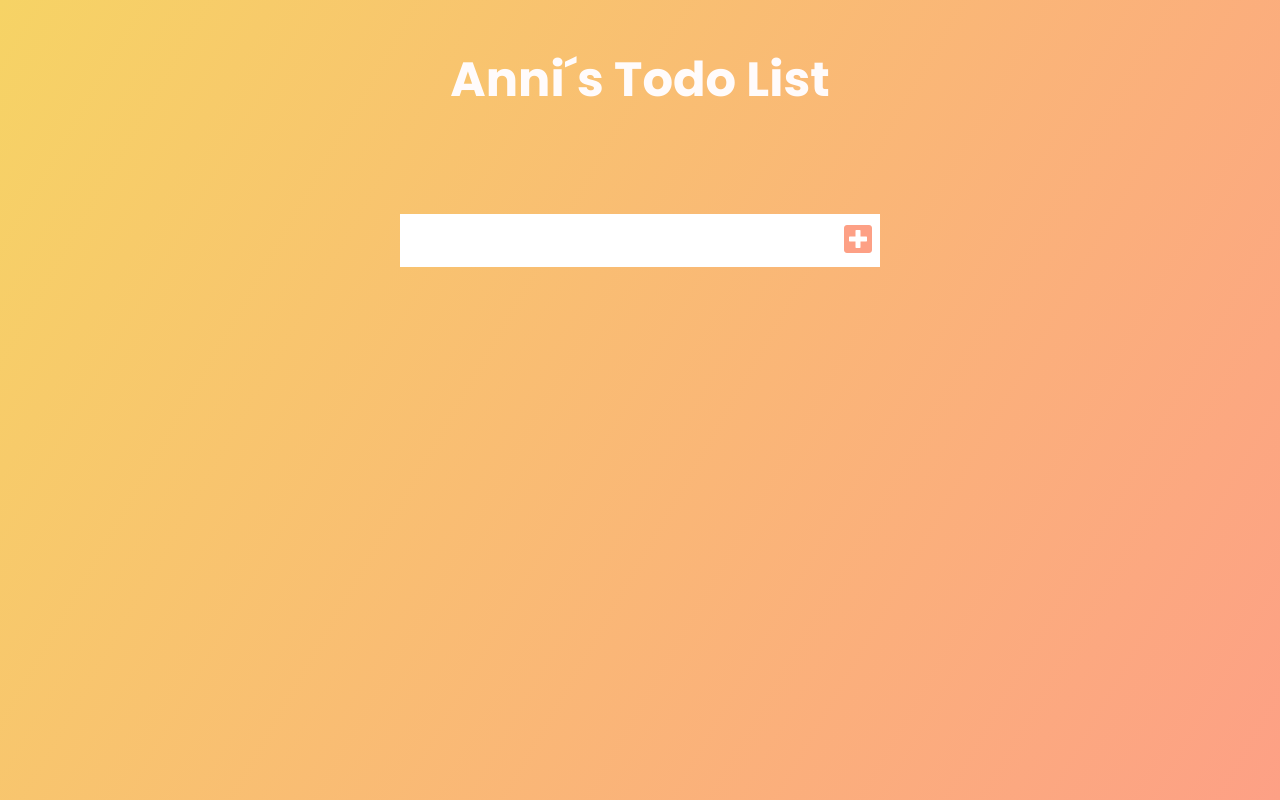
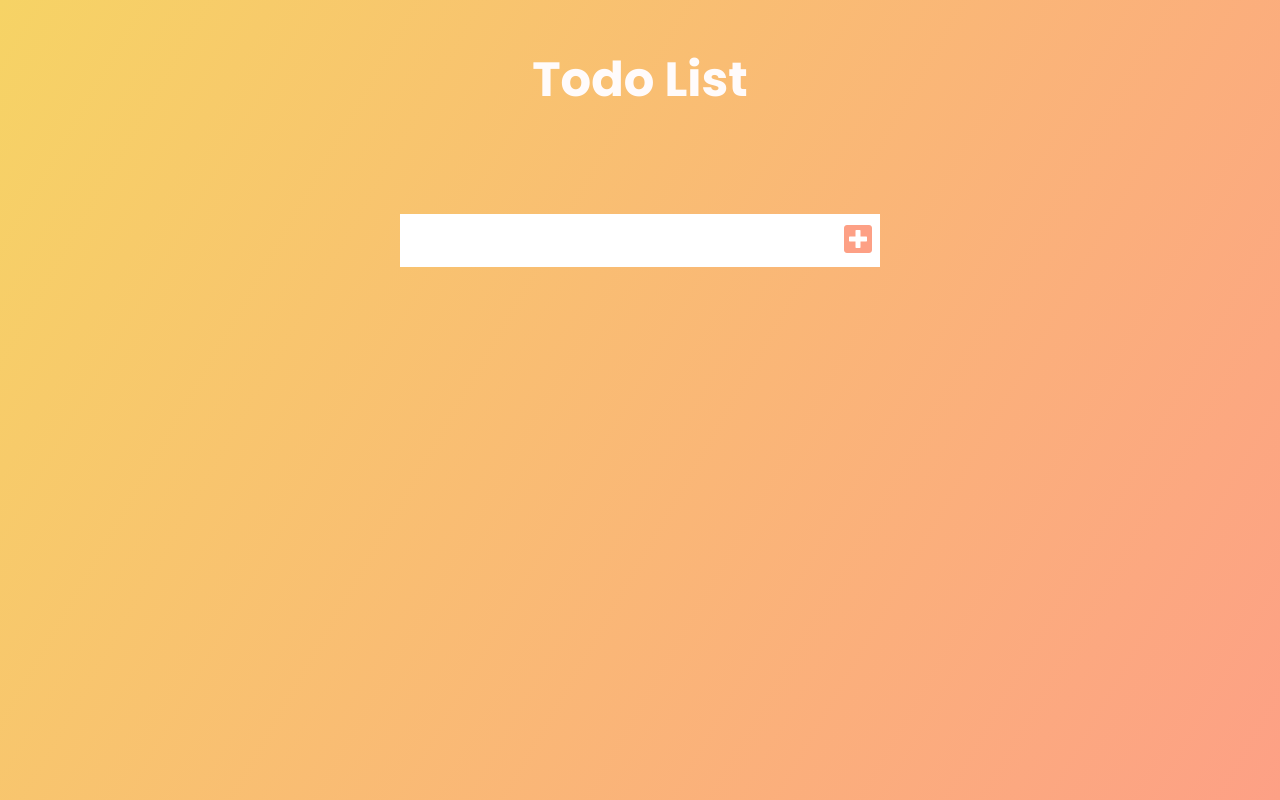
Before and after one commit to annidrumm/to-do-list, a plain HTML site: page index.html in a window 1280 px wide. Drawn offline with Linux system fonts and the light colour scheme.

```diff
--- a/index.html
+++ b/index.html
@@ -15,7 +15,7 @@
 </head>
 <body>
     <header>
-        <h1>Anni´s Todo List</h1>
+        <h1>Todo List</h1>
     </header>
     <form>
         <input type="text" class="todo-input">
```
Also changed, not shown: 1 other file.
